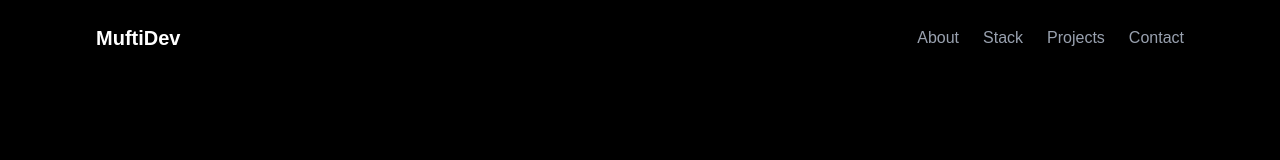
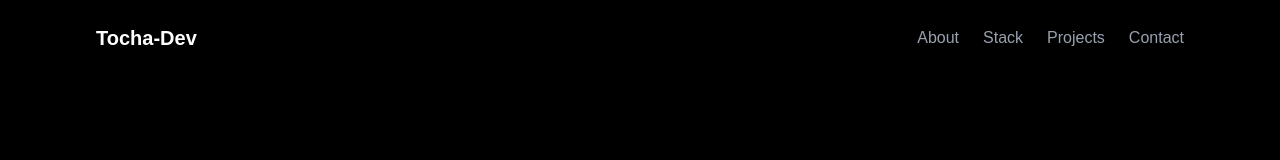
Before and after one commit to Mufti-code/my-portfolio, a Next.js app: page / in a window 1280 px wide. Shown: the top 160 px of the page. Built offline with nearby package versions, Linux system fonts and the light colour scheme.

Commit message:
final portfolio upgrade

```diff
--- a/app/page.tsx
+++ b/app/page.tsx
@@ -8,7 +8,7 @@
 
       {/* NAVBAR */}
       <nav className="flex justify-between items-center px-8 py-6 max-w-6xl mx-auto">
-        <h1 className="font-bold text-xl">MuftiDev</h1>
+        <h1 className="font-bold text-xl">Tocha-Dev</h1>
 
         <div className="flex gap-6 text-gray-400">
           <a href="#about">About</a>
```
